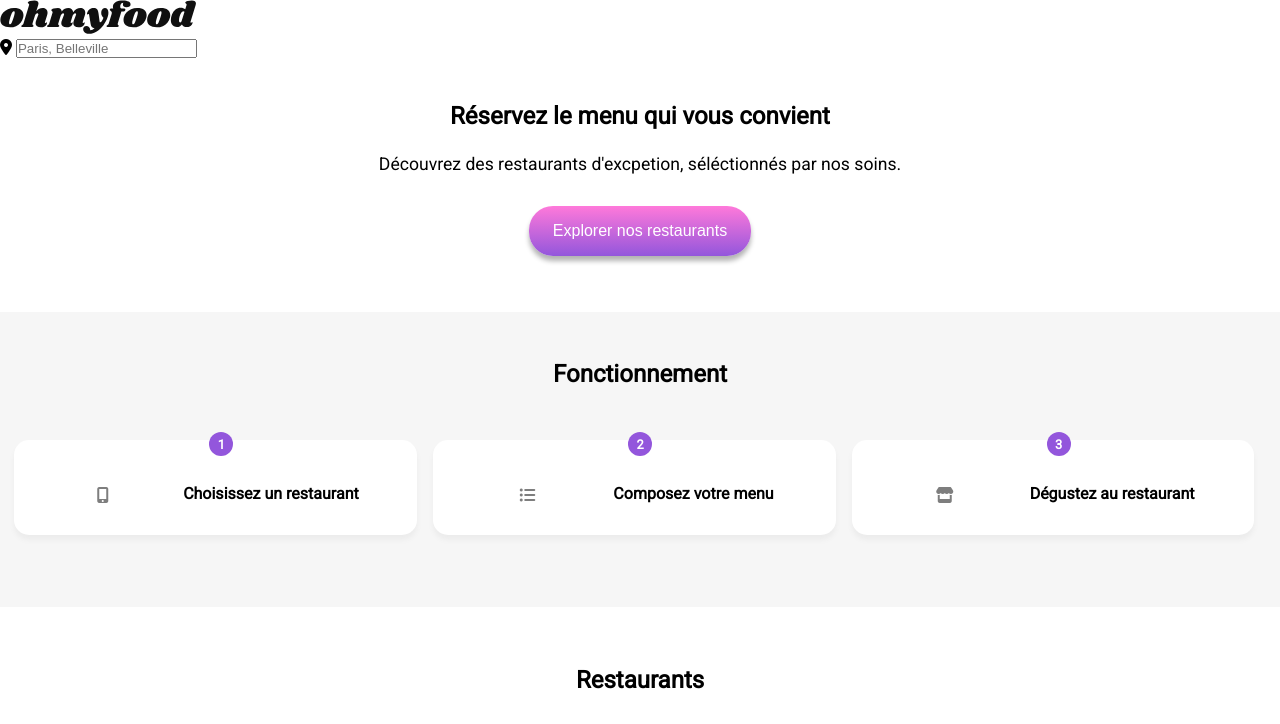
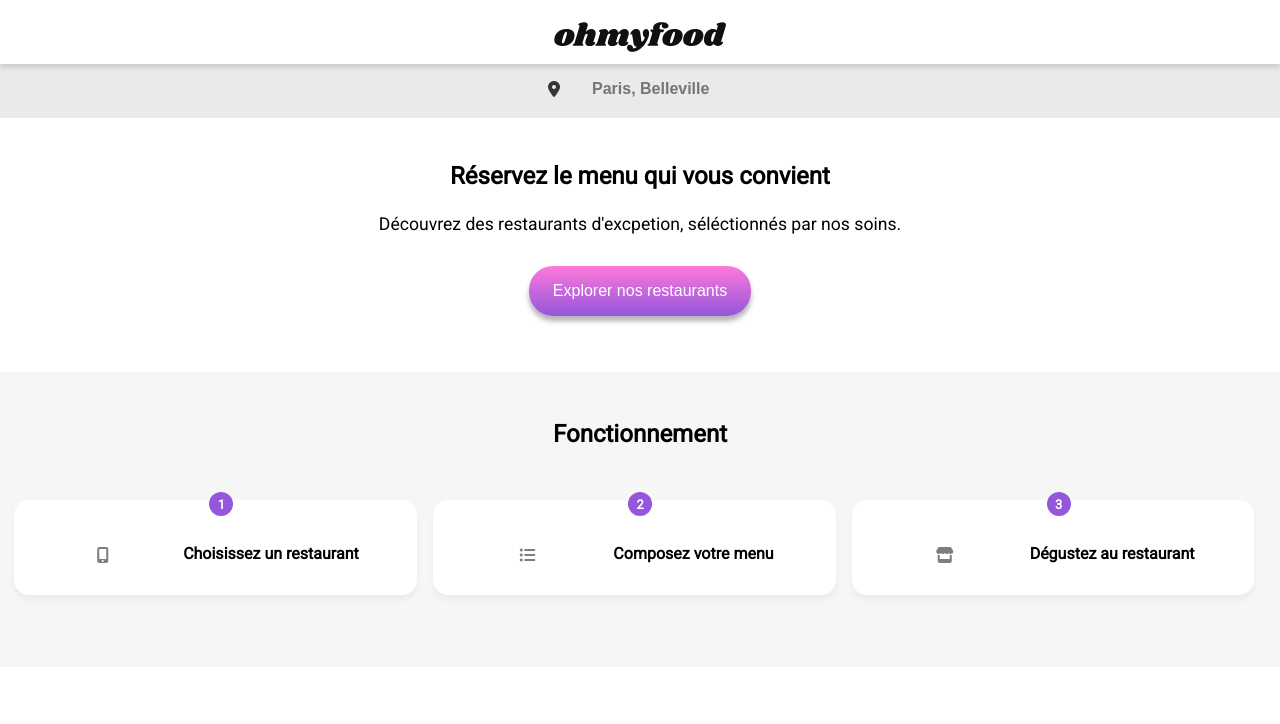
Before and after one commit to maroua-MEDDEB/p3, a website: page index.html in a window 1280 px wide. Shown: the top 724 px of the page. Drawn offline with Linux system fonts and the light colour scheme; a web font is replaced by a local one.

Commit message:
ajouter le chemin de header.css

```diff
--- a/index.html
+++ b/index.html
@@ -8,7 +8,7 @@
     <title>Accueil</title>
     <link rel="stylesheet" href="fontawesome/css/all.min.css">
     <link rel="stylesheet" href="./sass/style.css" media="all">
-    <link rel="stylesheet" href="./sass/" media="all">
+    <link rel="stylesheet" href="./sass/accueille/header.css" media="all">
     <link rel="stylesheet" href="./sass/accueille/contain.css" media="all">
     <link rel="stylesheet" href="./sass/layouts/footer.css" media="all">
 </head>
```
